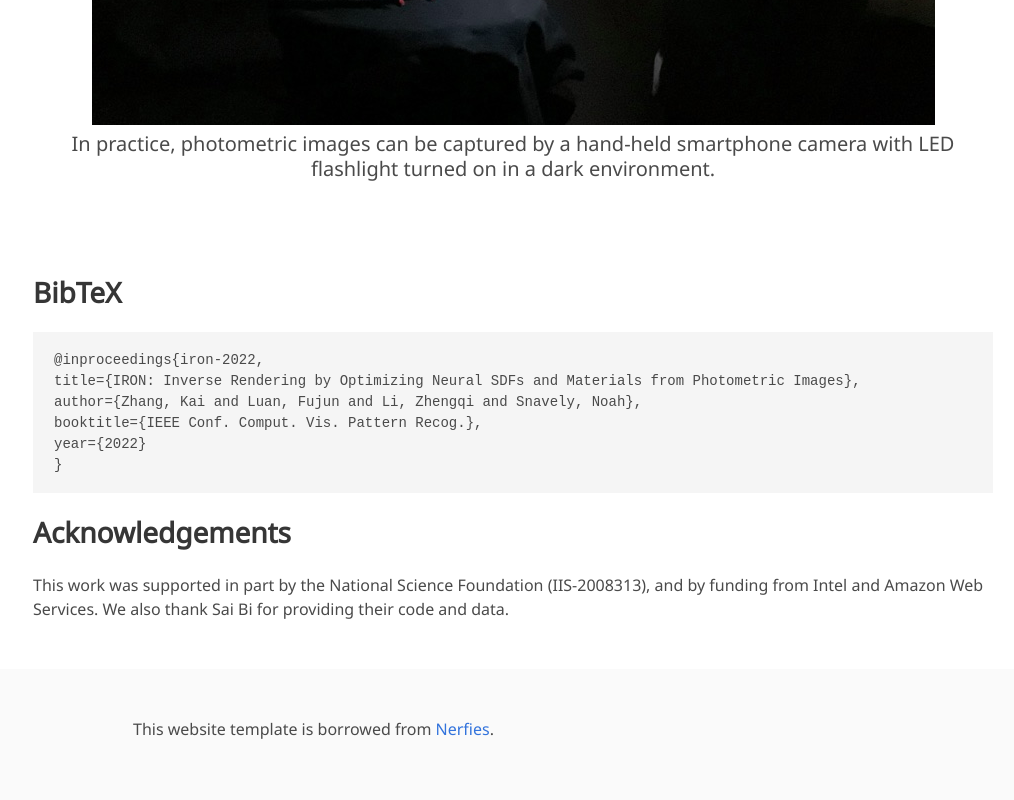
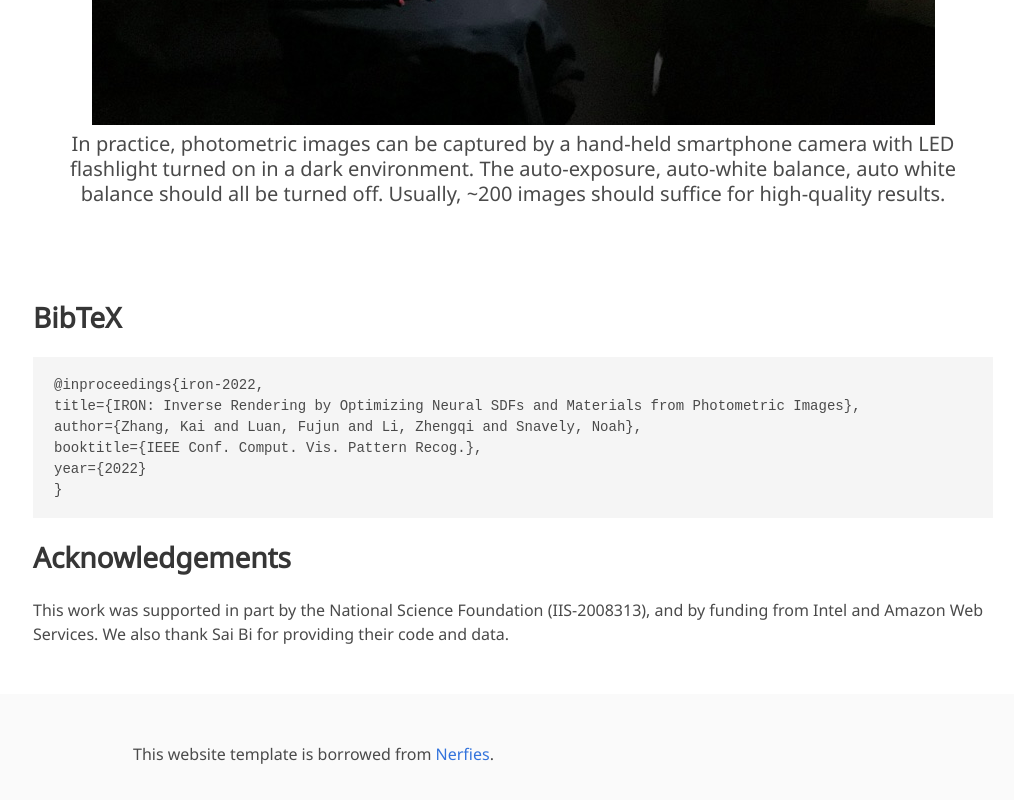
Before and after one commit to Kai-46/IRON-website, a plain HTML site: page index.html in a window 1280 px wide. Shown: the part 2014-2814 px from the top of the page, without its empty margins (127-1141 px from the left). Drawn offline with nearby package versions, Linux system fonts and the light colour scheme; some icons are missing; a web font is replaced by a local one.

Commit message:
update caption

```diff
--- a/index.html
+++ b/index.html
@@ -169,7 +169,8 @@
             In practice, photometric images can be captured by a hand-held smartphone camera with LED flashlight turned
             on in a
             dark
-            environment.
+            environment. The auto-exposure, auto-white balance, auto white balance should all be turned off. Usually,
+            ~200 images should suffice for high-quality results.
           </p>
         </div>
       </div>
```
